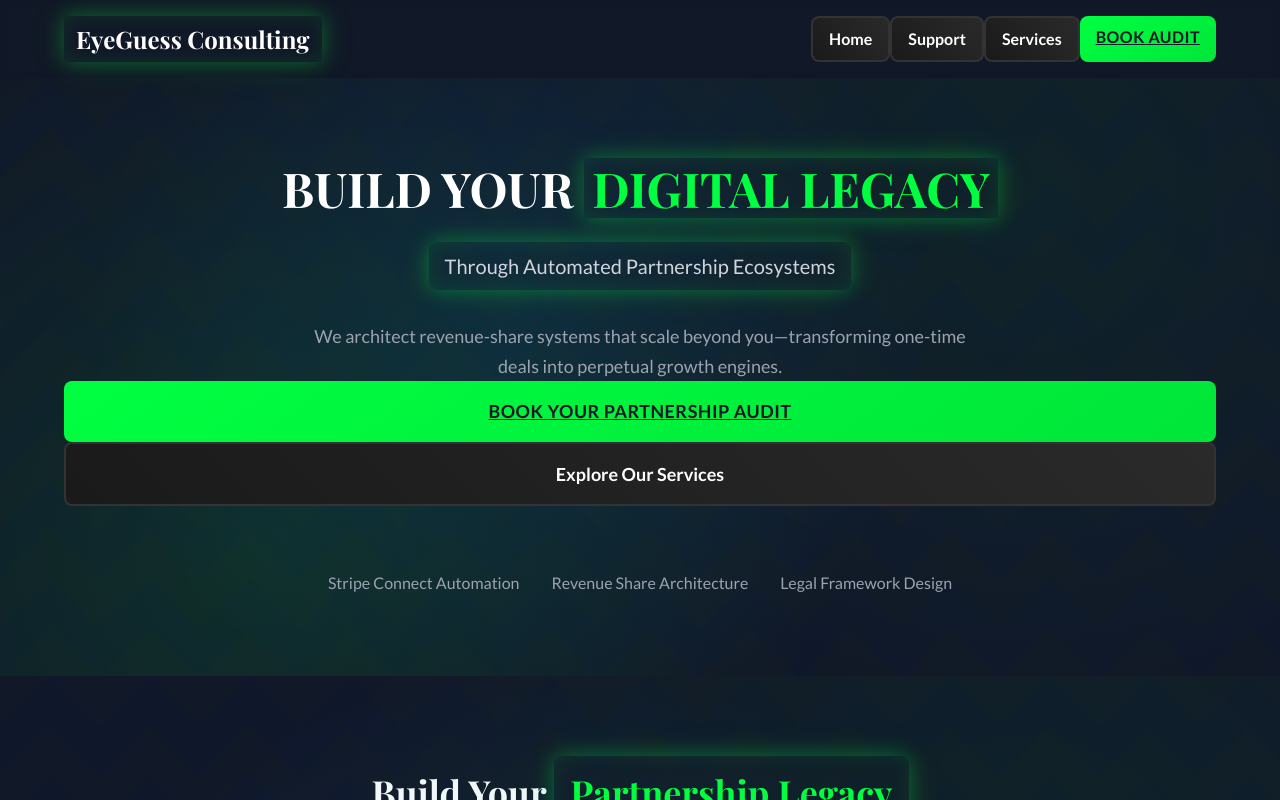
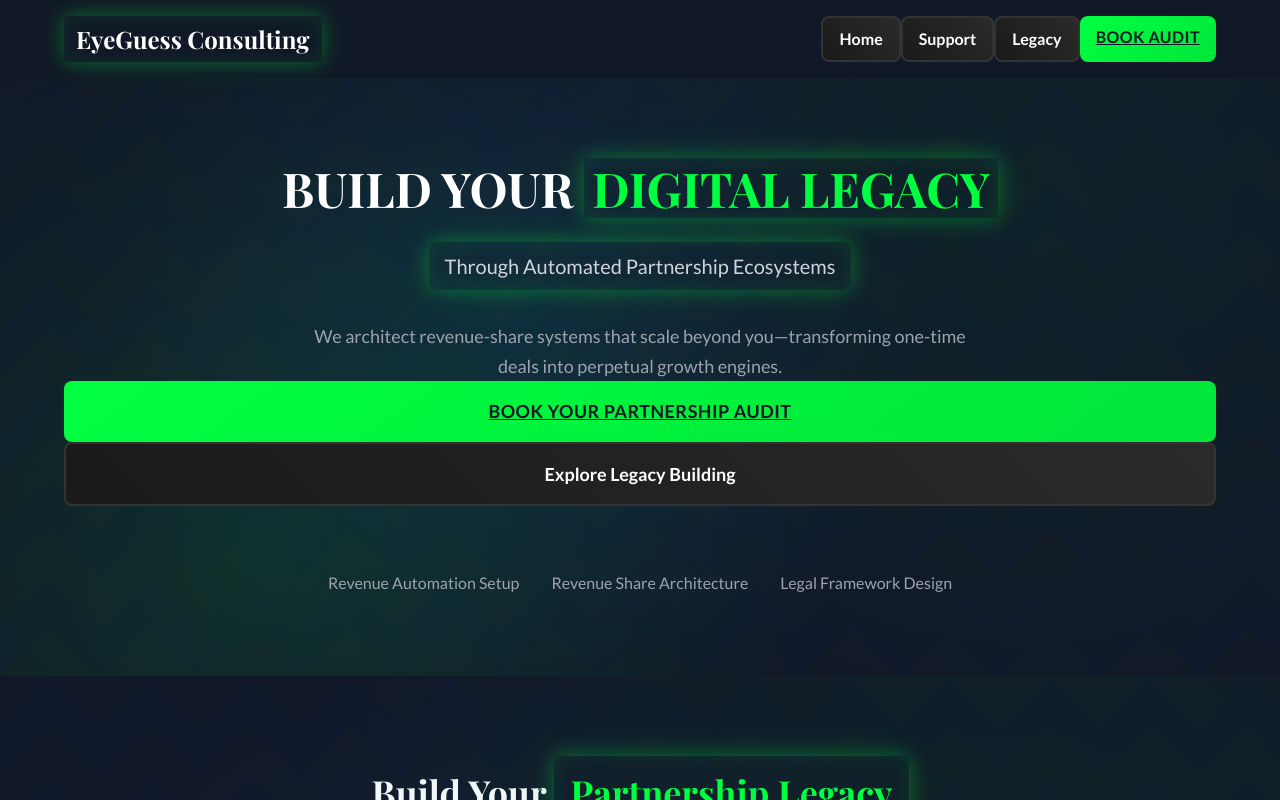
Before and after one commit to eyeguessinfo-dev/eyeguess-website, a Next.js app: page / in a window 1280 px wide. Built offline with nearby package versions, Linux system fonts and the light colour scheme.

Commit message:
Rebrand Services to Legacy across entire site

```diff
--- a/components/Header.js
+++ b/components/Header.js
@@ -12,8 +12,8 @@ export default function Header() {
           <a href="/support" className="secondary-btn px-4 py-2 rounded-lg text-white">
             Support
           </a>
-          <a href="#services" className="secondary-btn px-4 py-2 rounded-lg text-white">
-            Services
+          <a href="#legacy" className="secondary-btn px-4 py-2 rounded-lg text-white">
+            Legacy
           </a>
           <a href="/support" className="cta-glow px-4 py-2 rounded-lg font-bold text-white">
             Book Audit
--- a/components/Hero.js
+++ b/components/Hero.js
@@ -23,8 +23,8 @@ export default function Hero() {
           <a href="/support" className="cta-glow px-8 md:px-12 py-4 md:py-6 rounded-lg font-bold text-lg md:text-xl inline-block text-center">
             Book Your Partnership Audit
           </a>
-          <a href="#services" className="secondary-btn px-8 md:px-12 py-4 md:py-6 rounded-lg font-bold text-lg md:text-xl inline-block text-center">
-            Explore Our Services
+          <a href="#legacy" className="secondary-btn px-8 md:px-12 py-4 md:py-6 rounded-lg font-bold text-lg md:text-xl inline-block text-center">
+            Explore Legacy Building
           </a>
         </div>
 
@@ -32,7 +32,7 @@ export default function Hero() {
         <div className="mt-16 flex flex-wrap justify-center gap-8 text-gray-400">
           <div className="flex items-center gap-2">
             <div className="w-2 h-2 bg-matrix-green rounded-full enhanced-glow"></div>
-            <span>Stripe Connect Automation</span>
+            <span>Revenue Automation Setup</span>
           </div>
           <div className="flex items-center gap-2">
             <div className="w-2 h-2 bg-matrix-green rounded-full enhanced-glow"></div>
--- a/components/Services.js
+++ b/components/Services.js
@@ -51,7 +51,7 @@ const serviceData = [
 
 export default function Services() {
   return (
-    <section id="services" className="py-20 px-4 matrix-bg">
+    <section id="legacy" className="py-20 px-4 matrix-bg">
       <div className="max-w-6xl mx-auto">
         <div className="text-center mb-16">
           <h2 className="text-4xl md:text-5xl font-headline font-bold mb-6">
```
